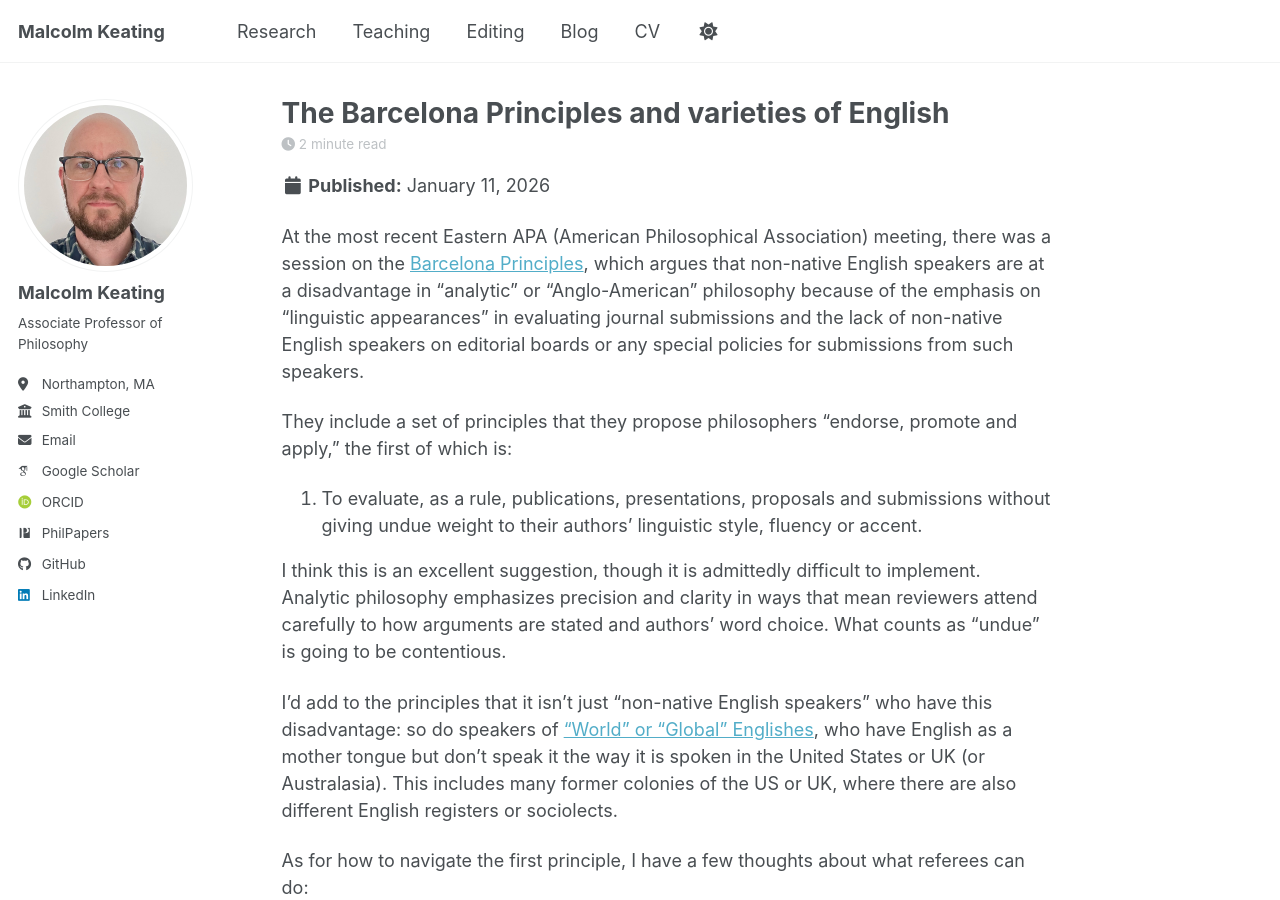
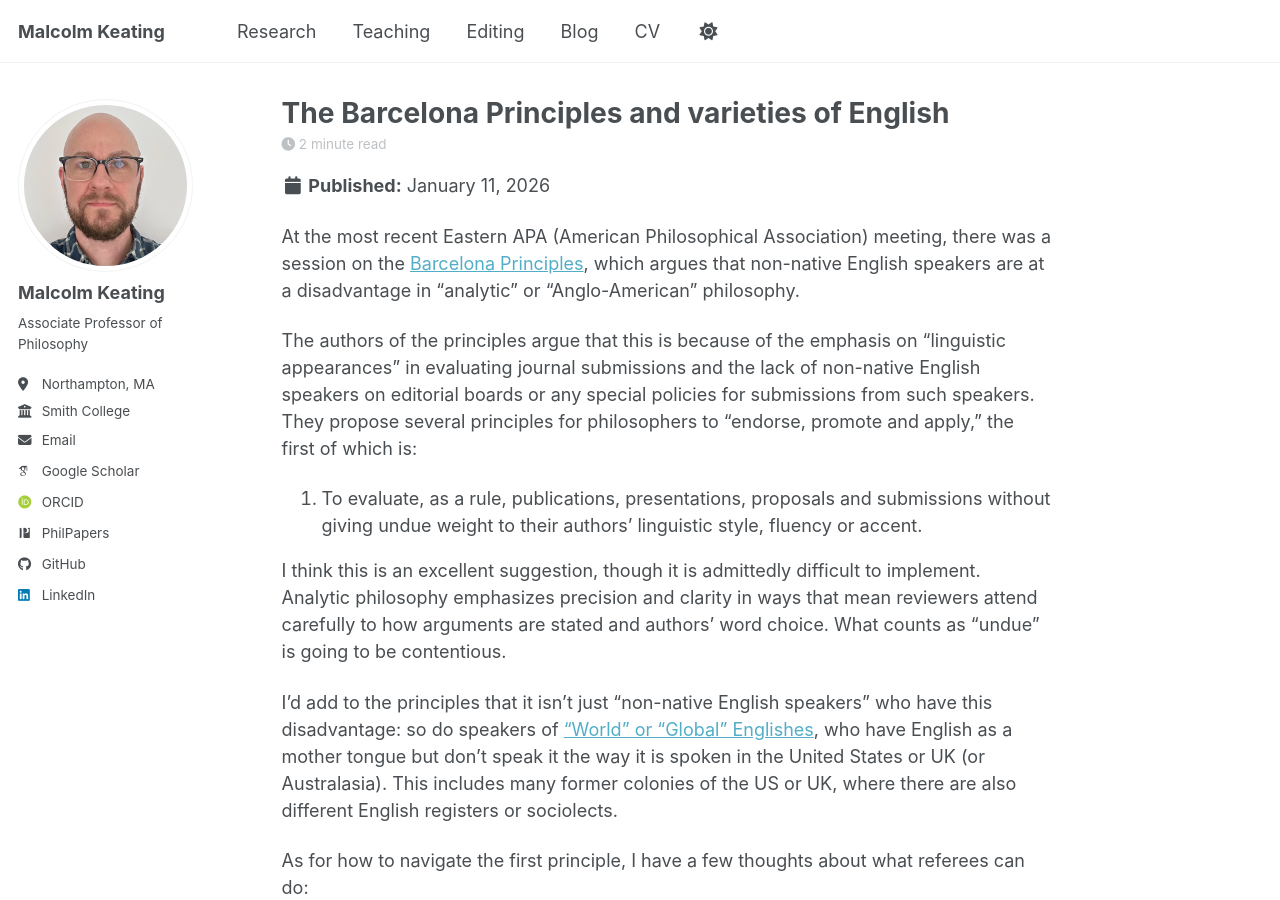
Before and after one commit to malcolmkeating/malcolmkeating.github.io, a Jekyll site: the page built from _posts/2026-01-11-barcelona-principles.md, in a window 1280 px wide and 900 px high. Built offline with Jekyll 4.4.1, drawn with Linux system fonts in a browser that asks for light colours; some web fonts are replaced; a script bundle is joined from its source files by our own code; library files that are not in the unit come from our copies; comment, search, counter and statistics services are not loaded.

Commit message:
revisions for grammar and clarity

```diff
--- a/_posts/2026-01-11-barcelona-principles.md
+++ b/_posts/2026-01-11-barcelona-principles.md
@@ -10,9 +10,9 @@ tags:
   - World English
 ---
 
-At the most recent Eastern APA (American Philosophical Association) meeting, there was a session on the [Barcelona Principles](https://contesi.info/bp/), which argues that non-native English speakers are at a disadvantage in "analytic" or "Anglo-American" philosophy because of the emphasis on "linguistic appearances" in evaluating journal submissions and the lack of non-native English speakers on editorial boards or any special policies for submissions from such speakers.
+At the most recent Eastern APA (American Philosophical Association) meeting, there was a session on the [Barcelona Principles](https://contesi.info/bp/), which argues that non-native English speakers are at a disadvantage in "analytic" or "Anglo-American" philosophy.
 
-They include a set of principles that they propose philosophers "endorse, promote and apply," the first of which is:
+The authors of the principles argue that this is because of the emphasis on "linguistic appearances" in evaluating journal submissions and the lack of non-native English speakers on editorial boards or any special policies for submissions from such speakers. They propose several principles for philosophers to "endorse, promote and apply," the first of which is:
 
 1. To evaluate, as a rule, publications, presentations, proposals and submissions without giving undue weight to their authors’ linguistic style, fluency or accent.
 
```
